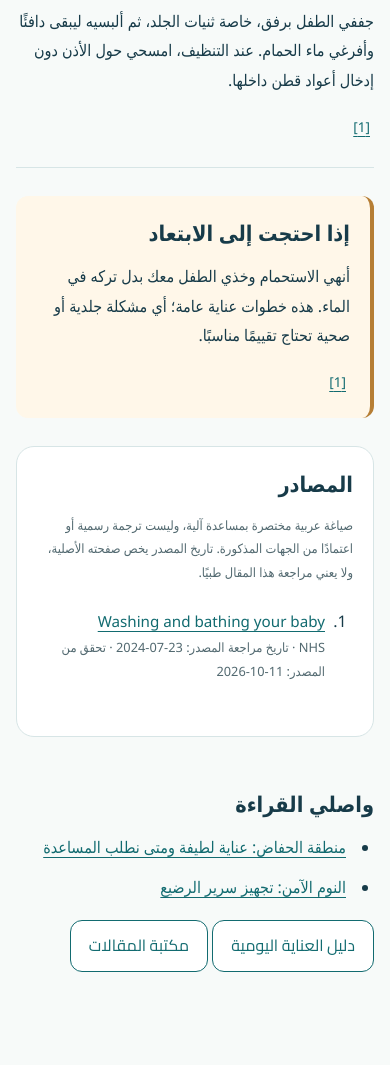
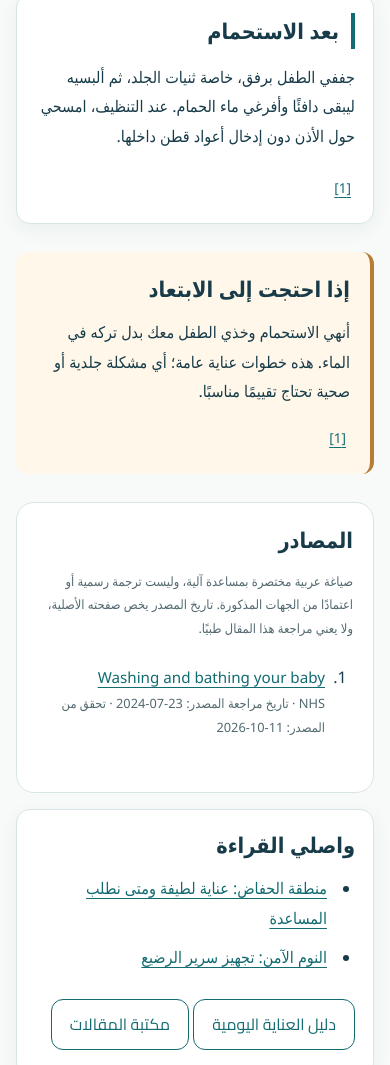
Before and after one commit to imadtbn/ri3aya, a plain HTML site: page pages/articles/safe-bath.html in a window 390 px wide. Shown: the part 2493-3558 px from the top of the page. Drawn offline with Linux system fonts and the light colour scheme.

Commit message:
design(articles): present each reading section and related links as responsive cards

```diff
--- a/css/articles.css
+++ b/css/articles.css
@@ -35,7 +35,31 @@
 .article-takeaway, .article-toc { border-radius: 18px; background: #eaf3f0; padding: 24px; margin-block: 24px; }
 .article-toc { background: #fff; border: 1px solid #d7e5e6; }
 .article-toc ul { display: grid; grid-template-columns: 1fr 1fr; gap: 8px 20px; }
-.article-section { padding-block: 24px; border-bottom: 1px solid #d7e5e6; scroll-margin-top: 24px; }
+/* Individual article sections are reading cards, not divider-separated text. */
+.site-shell main .care-article > .article-section {
+    min-width: 0;
+    margin-block: clamp(16px, 2.5vw, 24px);
+    padding: clamp(22px, 3vw, 32px);
+    border: 1px solid #d7e5e6;
+    border-radius: 18px;
+    background: #fff;
+    box-shadow: 0 6px 20px rgba(23, 59, 73, .055);
+    scroll-margin-top: 24px;
+    overflow-wrap: anywhere;
+}
+.site-shell main .care-article > .article-section > :last-child {
+    margin-bottom: 0;
+}
+.site-shell main .care-article > .article-section > h2 {
+    margin-top: 0;
+    margin-bottom: 14px;
+    padding-inline-start: 14px;
+    border-inline-start: 4px solid #126b70;
+    line-height: 1.65;
+}
+.site-shell main .care-article > .article-section > .article-citations {
+    margin-top: 6px;
+}
 .article-citations { display: inline-flex; gap: 8px; font-size: .85rem; }
 .article-citations a { min-width: 30px; padding: 4px; }
 .article-help { background: #fff7e9; border-inline-start: 4px solid #b67e35; padding: 24px; border-radius: 12px; margin-block: 28px; }
@@ -43,7 +67,21 @@
 .article-sources > p, .article-sources li p { color: #526970; font-size: .8rem; }
 .article-sources li { padding-block: 8px; scroll-margin-top: 24px; overflow-wrap: anywhere; }
 .article-sources li a { font-size: .95rem; }
-.article-related { margin-top: 28px; padding-block: 22px; }
+.site-shell main .care-article > .article-related {
+    margin-block: clamp(16px, 2.5vw, 24px);
+    padding: clamp(22px, 3vw, 32px);
+    border: 1px solid #d7e5e6;
+    border-radius: 18px;
+    background: #fff;
+    box-shadow: 0 6px 20px rgba(23, 59, 73, .055);
+}
+.site-shell main .care-article > .article-related ul {
+    margin-bottom: 18px;
+}
+.site-shell main .care-article > .article-related .btn {
+    max-width: 100%;
+}
+
 .care-article .btn { display: inline-block; padding: 10px 18px; margin-block: 8px; text-decoration: none; }
 .care-article a.btn-primary { color: #fff; }
 .article-discovery { margin-block: 28px; padding: 24px; background: #eaf3f0; border: 1px solid #d7e5e6; border-radius: 18px; }
@@ -55,6 +93,14 @@
     .library-grid { grid-template-columns: minmax(0, 1fr); }
     .article-metadata, .article-toc ul { grid-template-columns: minmax(0, 1fr); }
     .article-review-panel, .article-sources, .article-takeaway, .article-toc, .article-help { padding: 20px; }
+    .site-shell main .care-article > :is(.article-section, .article-related) {
+        padding: clamp(18px, 4.5vw, 22px);
+        border-radius: 14px;
+        margin-block: 16px;
+    }
+    .site-shell main .care-article > .article-section > h2 {
+        padding-inline-start: 12px;
+    }
     .care-article { font-size: 1rem; }
     .library-card > img { height: 180px; }
     .article-discovery ul { flex-direction: column; }
```
